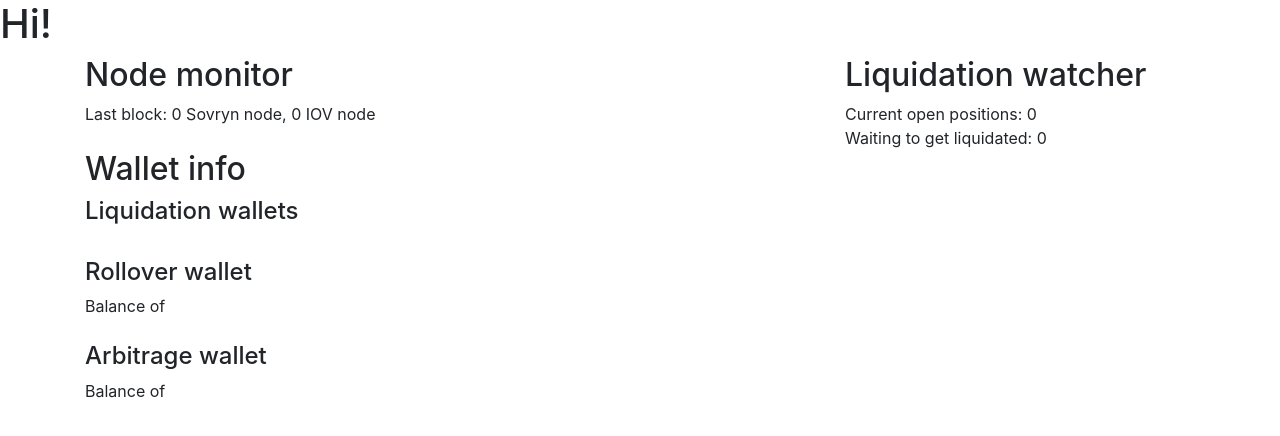
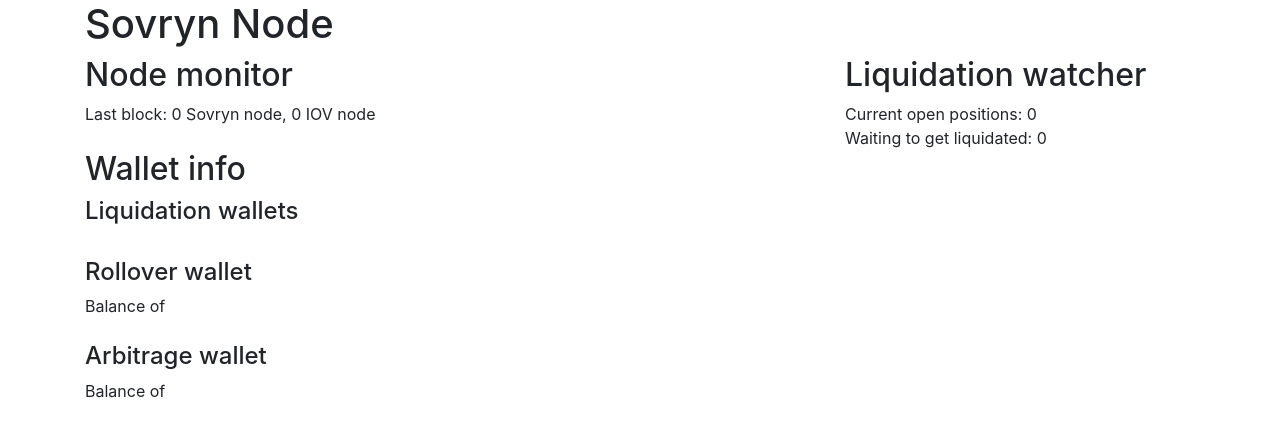
Before and after one commit to DistributedCollective/Sovryn-Node, a website: page public/src/index.html in a window 1280 px wide. Drawn offline with nearby package versions, Linux system fonts and the light colour scheme; no server answers; files whose address does not match are found by name.

Commit message:
fix hi and container

```diff
--- a/public/src/index.html
+++ b/public/src/index.html
@@ -11,11 +11,10 @@
 </head>
 
 <body ng-controller="appCtrl as ctrl">
-  <h1>Hi!</h1>
+  <div class="container">
+    <h1>Sovryn Node</h1>
 
-  <div class="container">
     <div class="row">
-
       <div class="col-8">
         <h2>Node monitor</h2>
         <div role="alert" id="lastBlock">Last block: <span id="lastBlockLn">{{ ctrl.lastBlockOurNode }}</span> Sovryn node, <span
@@ -50,7 +49,7 @@
        <div role="alert" id="accInfoFbr">Balance of <span id="accBalanceFbr">>{{ ctrl.fastBtcWallet.address }}</span><br /><span id="balanceFbr">{{ ctrl.fastBtcWallet.balance }}</span></div>
         <h4>Early access token wallet</h4>
        <div role="alert" id="accInfoOg">Balance of <span id="accBalanceOg">>{{ ctrl.ogWallet.address }}</span><br /><span id="balanceOg">{{ ctrl.ogWallet.balance }}</span></div>
-
+      </div>
     </div>
   </div>
 
```
